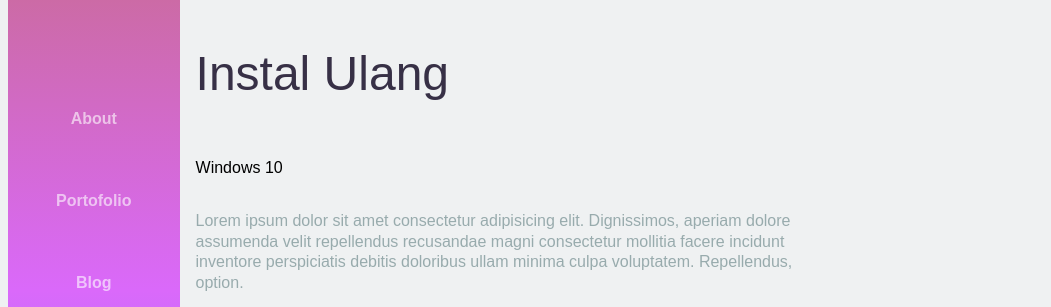
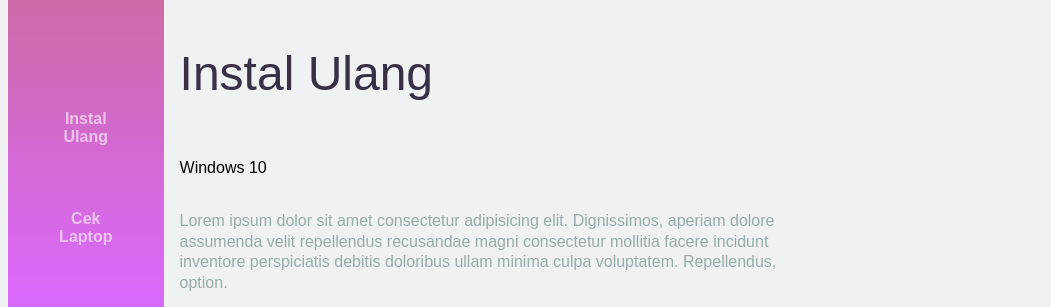
Before and after one commit to ronianggara/IT, a plain HTML site: page InstalUlang.html in a window 1280 px wide. Shown: the part 90-397 px from the top of the page, 0-1051 px from the left. Drawn offline with Linux system fonts and the light colour scheme.

Commit message:
Update InstalUlang.html

```diff
--- a/InstalUlang.html
+++ b/InstalUlang.html
@@ -12,8 +12,8 @@
         <div class="sidebar">
             <nav>
                 <ul>
-                    <li><a href="">About</a></li>
-                    <li><a href="">Portofolio</a></li>
+                    <li><a href="">Instal Ulang</a></li>
+                    <li><a href="">Cek Laptop</a></li>
                     <li><a href="">Blog</a></li>
                     <li><a href="">Contact</a></li>
                 </ul>
```
